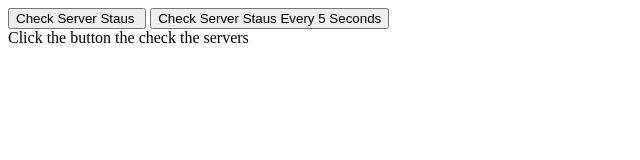
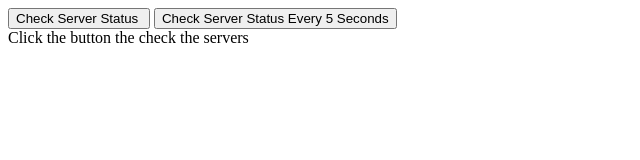
Before and after one commit to DragonBornCafe/OriginServerChecker, a website: page index.html in a window 1280 px wide. Shown: the full height of the page, 0-640 px from the left. Drawn offline with Linux system fonts and the light colour scheme.

Commit message:
Add files via upload

```diff
--- a/index.html
+++ b/index.html
@@ -3,8 +3,8 @@
         <title>Origin Server Checker</title>
     </head>
     <body>
-		<input id="clickMe" type="button" value="Check Server Staus " onclick="buttonClick();" />
-		<input id="clickMe" type="button" value="Check Server Staus Every 5 Seconds" onclick="buttonClickAuto();" />
+		<input id="clickMe" type="button" value="Check Server Status " onclick="buttonClick();" />
+		<input id="clickMe" type="button" value="Check Server Status Every 5 Seconds" onclick="buttonClickAuto();" />
 		<div id="ServerStaus">Click the button the check the servers</div>
         <script language="javascript" type="text/javascript">
 			var wsUri = "ws://origin-server-checker.herokuapp.com/";
```
